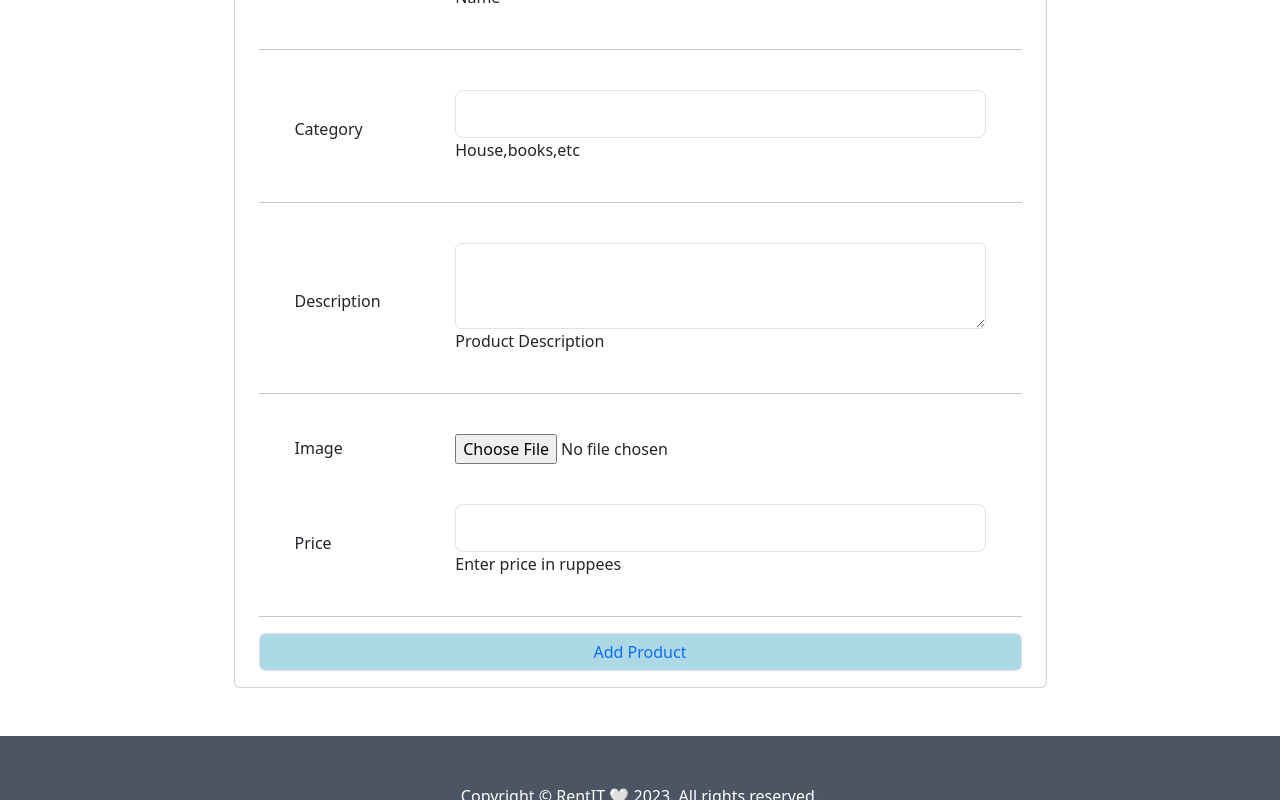
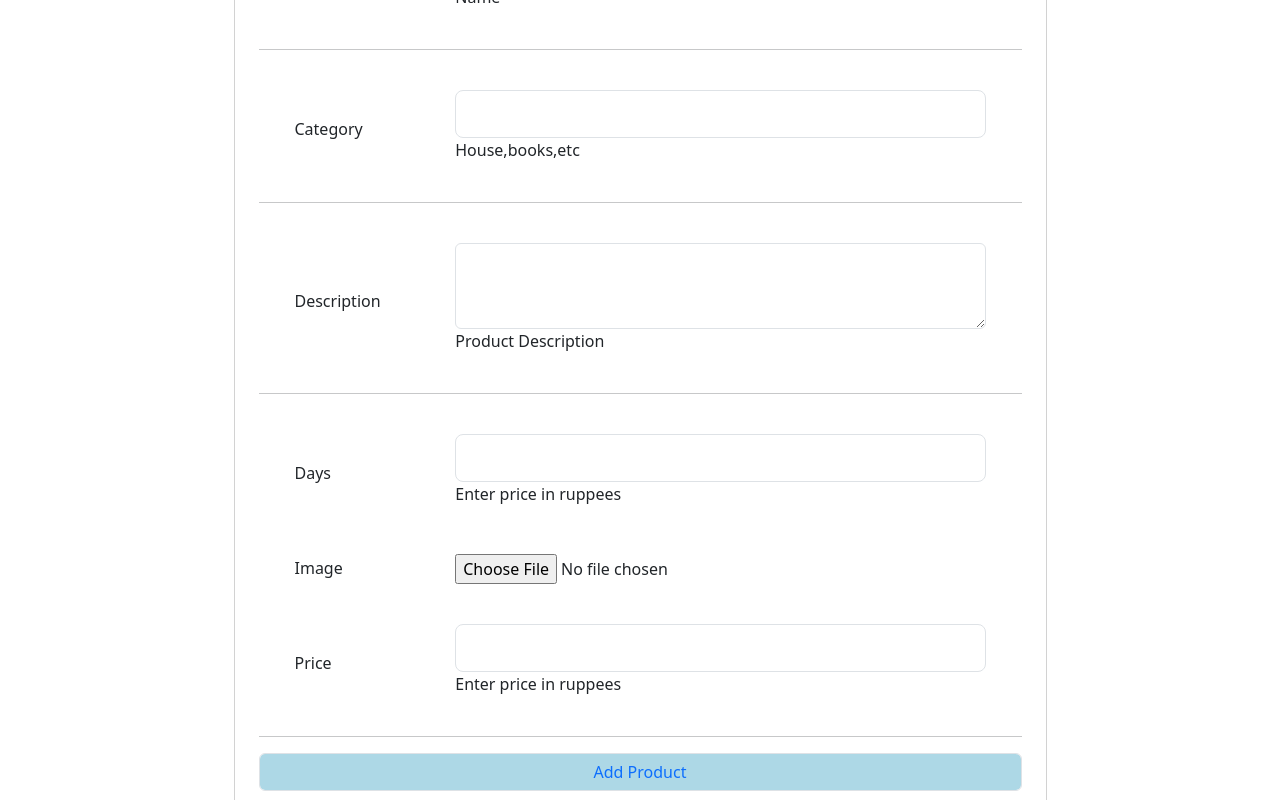
Before and after one commit to vikrampatel0408/RentIT, a React (Vite) app in the folder frontend/: page /addproduct in a window 1280 px wide. Shown: the part 390-1190 px from the top of the page. Built offline with nearby package versions, Linux system fonts and the light colour scheme.

Commit message:
Days added in product

```diff
--- a/frontend/src/screens/Postform.jsx
+++ b/frontend/src/screens/Postform.jsx
@@ -16,24 +16,30 @@ import Button from "react-bootstrap/Button";
 import React, { useState } from "react";
 import Header from "../components/Header";
 import Cookies from "js-cookie";
-import axios from "axios"; // Import Axios
+import axios from "axios";
+import { ToastContainer, toast } from "react-toastify";
 
 const Postform = () => {
   const navigate = useNavigate();
   const [name, setName] = useState("");
   const [description, setDescription] = useState("");
   const [category, setCategory] = useState("");
-  const [file, setFile] = useState(null); // Change to null
+  const [file, setFile] = useState(null);
   const [price, setPrice] = useState("");
+  const [days, setDays] = useState("");
   const [productdata, setProductdata] = useState(null);
   const userData = Cookies.get("userData");
   const [userdata, setUserdata] = useState([]);
   const handleBackButtonClick = () => {
     navigate(-1);
   };
+
   const handlesubmit = async (e) => {
     e.preventDefault();
     const parsedUserData = JSON.parse(userData);
+    if (!parsedUserData.phoneNumber) {
+      toast.error("Please Do OTP Verification On Profile");
+    } else {
       setUserdata(parsedUserData);
       const id = parsedUserData._id;
 
@@ -44,7 +50,7 @@ const Postform = () => {
       formData.append("category", category);
       formData.append("id", id);
       formData.append("price", price);
-
+      formData.append("days", days);
       try {
         const response = await axios.post(
           "http://localhost:6969/api/product/",
@@ -68,10 +74,13 @@ const Postform = () => {
       } catch (error) {
         console.log(error);
       }
+    }
   };
 
   return (
     <>
+      <ToastContainer />
+
       <Header />
       <div className="flex items-center mb-4">
         <BiArrowBack
@@ -142,6 +151,22 @@ const Postform = () => {
 
                   <MDBRow className="align-items-center pt-4 pb-3">
                     <MDBCol md="3" className="ps-5">
+                      <h6 className="mb-0">Days</h6>
+                    </MDBCol>
+
+                    <MDBCol md="9" className="pe-5">
+                      <MDBInput
+                        label="Enter price in ruppees"
+                        size="lg"
+                        type="number"
+                        value={days}
+                        onChange={(e) => setDays(e.target.value)}
+                      />
+                    </MDBCol>
+                  </MDBRow>
+
+                  <MDBRow className="align-items-center pt-4 pb-3">
+                    <MDBCol md="3" className="ps-5">
                       <h6 className="mb-0">Image</h6>
                     </MDBCol>
 
--- a/frontend/src/screens/ProductDetails.jsx
+++ b/frontend/src/screens/ProductDetails.jsx
@@ -88,7 +88,7 @@ const ProductDetails = () => {
     };
     postOffer();
   };
-  const { name, price, description, image } = product;
+  const { name, price, description, image, days } = product;
 
   return (
     <>
@@ -118,6 +118,8 @@ const ProductDetails = () => {
                 </h1>
                 <div className="text-2xl font-semibold mb-6">₹ {price}</div>
                 <p className="text-gray-600 mb-8">{description}</p>
+                <p className="text-black">For {days} Days</p>
+
                 <label
                   htmlFor="offer-price"
                   className="block mb-2 text-sm font-medium text-gray-900 "
--- a/frontend/src/screens/ProfileScreen.jsx
+++ b/frontend/src/screens/ProfileScreen.jsx
@@ -1,6 +1,7 @@
 import React, { useState, useEffect } from "react";
 import Cookies from "js-cookie";
 import { TailSpin } from "react-loader-spinner";
+import { ToastContainer, toast } from "react-toastify";
 import Header from "../components/Header";
 import { useNavigate } from "react-router-dom";
 import { BiArrowBack } from "react-icons/bi";
@@ -33,6 +34,7 @@ const ProfileScreen = () => {
   return (
     <>
       <Header />
+      <ToastContainer />
       <div className="flex items-center mb-4">
         <BiArrowBack
           className="cursor-pointer text-3xl text-gray-500 hover:text-gray-700"
```
Also changed, not shown: 2 other files (tests, documents, lock files or other folders). Lines whose indentation alone changed are shown as unchanged.
